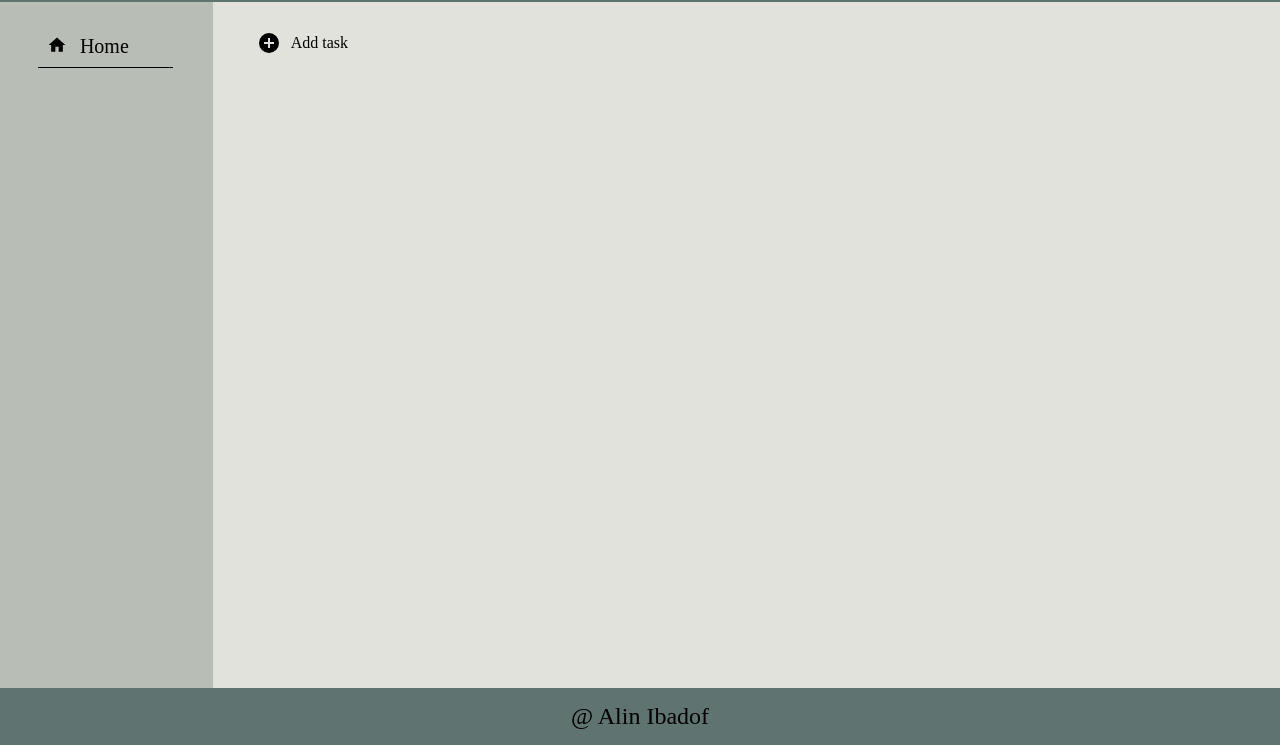
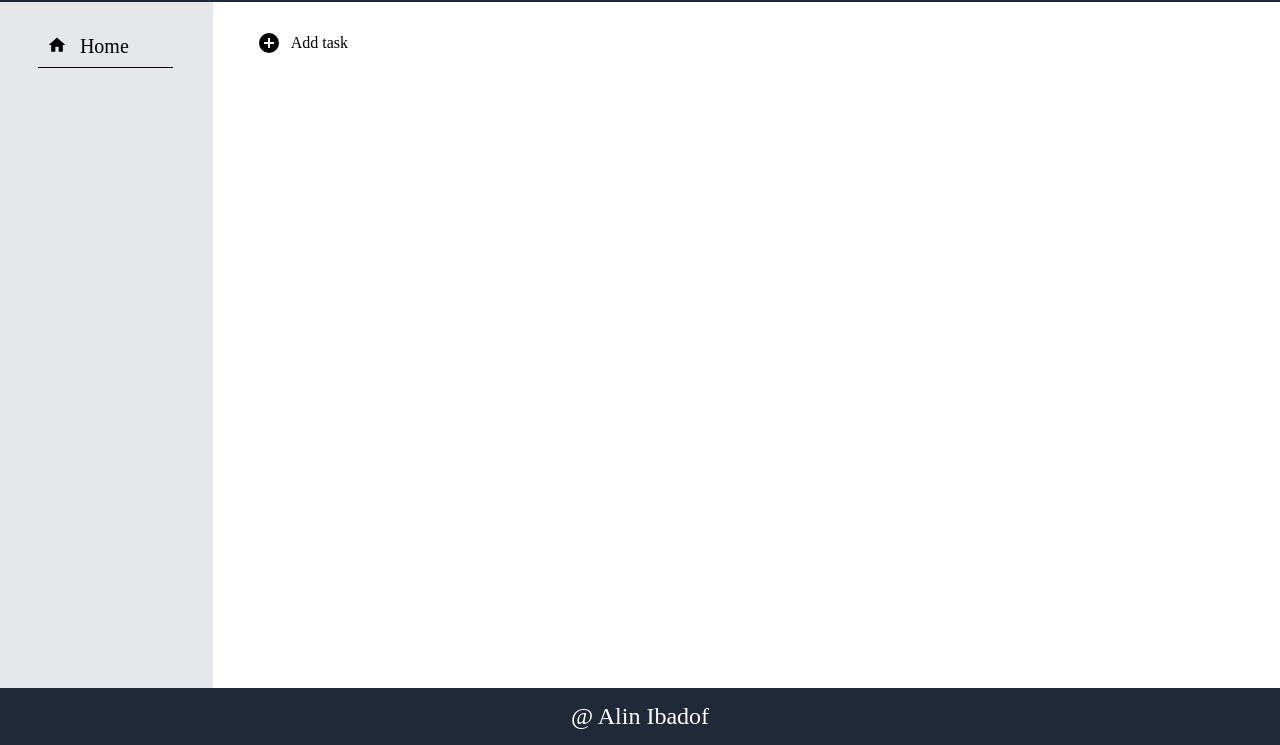
Before and after one commit to AlinIbadof/project-todolist, a website built with webpack: page dist/index.html in a window 1280 px wide. Shown: the part 55-800 px from the top of the page. Built offline with Linux system fonts and the light colour scheme.

Commit message:
minor color palette change

```diff
--- a/src/page-load.js
+++ b/src/page-load.js
@@ -18,7 +18,7 @@ function createHeader() {
   headerTitle.textContent = "To-Do List";
 
   const headerImage = document.createElement("img");
-  headerImage.setAttribute("src", "../src/todolist.svg");
+  headerImage.setAttribute("src", "../src/todolist.png");
   headerImage.classList.add("headerimage");
 
   header.appendChild(headerImage);
--- a/src/style.css
+++ b/src/style.css
@@ -1,11 +1,11 @@
 :root {
   box-sizing: border-box;
-  --headerColor: #5f7470;
-  --sidebarColor: #b8bdb5;
-  --sidebarHoverColor: #a1a59f;
-  --todoSectionColor: #e0e2db;
-  --todoSectionHoverColor: #bdbeb8;
-  --footerColor: #5f7470;
+  --headerColor: #1f2937;
+  --sidebarColor: #e5e7eb;
+  --sidebarHoverColor: #d1d3d6;
+  --todoSectionColor: white;
+  --todoSectionHoverColor: #e5e7eb;
+  --footerColor: #1f2937;
 }
 
 body {
@@ -25,6 +25,7 @@ body {
 .header {
   grid-column: 1 / 3;
   background-color: var(--headerColor);
+  color: white;
 
   display: grid;
   align-items: center;
@@ -215,6 +216,7 @@ input {
 .footer {
   grid-column: 1 / 3;
   background-color: var(--footerColor);
+  color: white;
   font-size: 1.5rem;
 
   display: grid;
```
Also changed, not shown: dist/main.js, src/todolist.png (added), src/todolist.svg (deleted).
